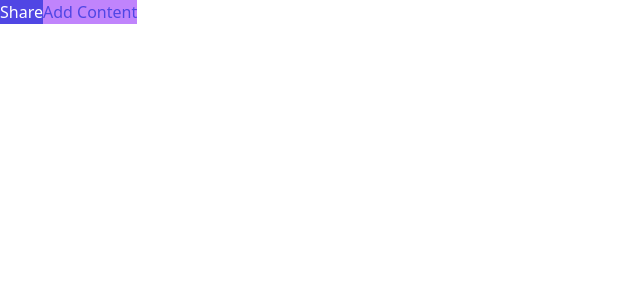
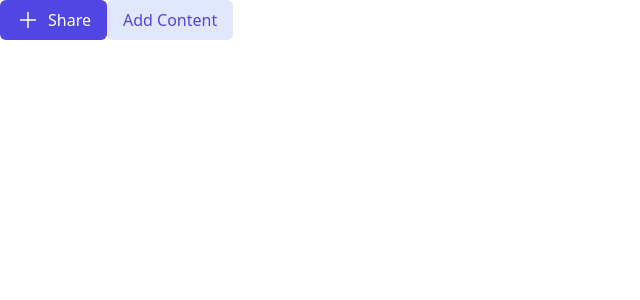
Before and after one commit to XxXSuferXx/Second-Brain, a React (Vite) app in the folder frontend/brainly-frontend/: page / in a window 1280 px wide. Shown: the top 300 px of the page, without its empty margins (0-640 px from the left). Built offline with nearby package versions, Linux system fonts and the light colour scheme.

Commit message:
Added generic button components

```diff
--- a/frontend/brainly-frontend/src/App.tsx
+++ b/frontend/brainly-frontend/src/App.tsx
@@ -1,11 +1,14 @@
 import { Button } from './components/ui/Button'
+import { PlusIcon } from './components/icons/PlusIcon'
 
 function App() {
 
   return (
     <>
-      <Button variant="primary" size="md" text="Share" onClick={() => {}} />
+    <div className = 'flex items-center'>
+      <Button startIcon = {<PlusIcon size = "lg" />} variant="primary" size="md" text="Share" onClick={() => {}} />
       <Button variant="secondary" size="md" text="Add Content" onClick={() => {}} />
+    </div>
     </>
   )
 }
--- /dev/null
+++ b/frontend/brainly-frontend/src/components/icons/PlusIcon.tsx
@@ -0,0 +1,9 @@
+import { type IconProps, iconSizeVariants } from "."
+
+export const PlusIcon = (props: IconProps) => {
+    return <div>
+        <svg xmlns="http://www.w3.org/2000/svg" fill="none" viewBox="0 0 24 24" strokeWidth={1.5} stroke="currentColor" className={iconSizeVariants[props.size]}>
+        <path strokeLinecap="round" strokeLinejoin="round" d="M12 4.5v15m7.5-7.5h-15" />
+        </svg>
+    </div>
+}
--- /dev/null
+++ b/frontend/brainly-frontend/src/components/icons/index.ts
@@ -0,0 +1,9 @@
+export interface IconProps {
+    size: "sm" | "md" | "lg"
+}
+
+export const iconSizeVariants = {
+    "sm": "size-2",
+    "md": "size-4",
+    "lg": "size-6"
+}
--- a/frontend/brainly-frontend/src/components/ui/Button.tsx
+++ b/frontend/brainly-frontend/src/components/ui/Button.tsx
@@ -13,9 +13,20 @@ export interface ButtonProps {
 
 const variantStyles = {
     "primary": "bg-purple-600 text-white",
-    "secondary": "bg-purple-400 text-purple-600"
+    "secondary": "bg-purple-300 text-purple-600"
 }
 
+const sizeStyles = {
+    "sm": "py-1 px-2",
+    "md": "py-2 px-4",
+    "lg": "py-4 px-6"
+}
+
+const defaultStyles = "rounded-md flex items-center"
+
 export const Button = (props: ButtonProps) => {
-    return <button className = {variantStyles[props.variant]}>{props.text}</button>
+    return <button className = {`${variantStyles[props.variant]} ${defaultStyles} ${sizeStyles
+        [props.size]} `}>
+        {props.startIcon? <div className = "pr-2">{props.startIcon}</div> : null}
+        {props.text}{props.endIcon}</button>
 }
```
Also changed, not shown: 1 other file (tests, documents, lock files or other folders).
